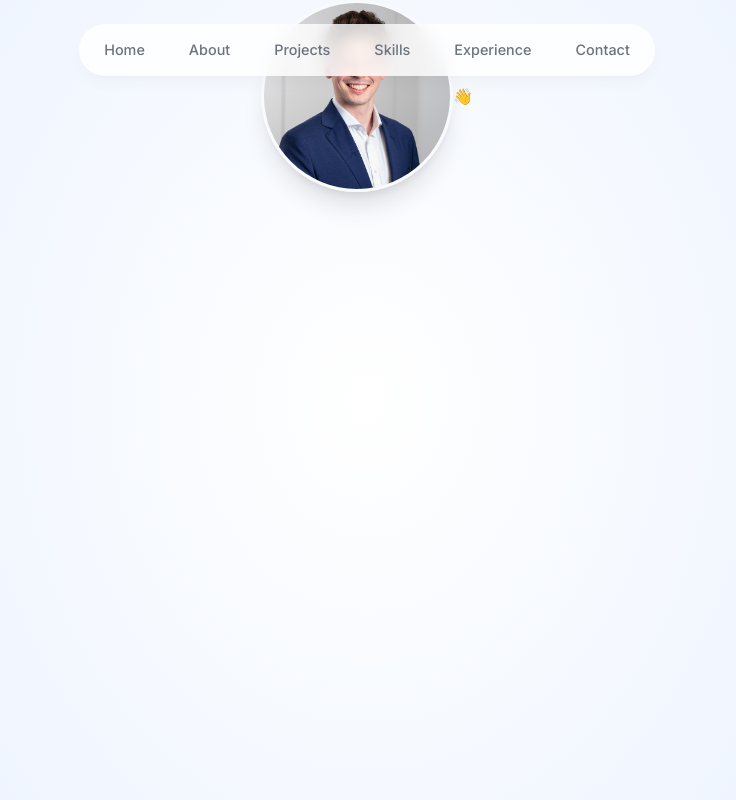
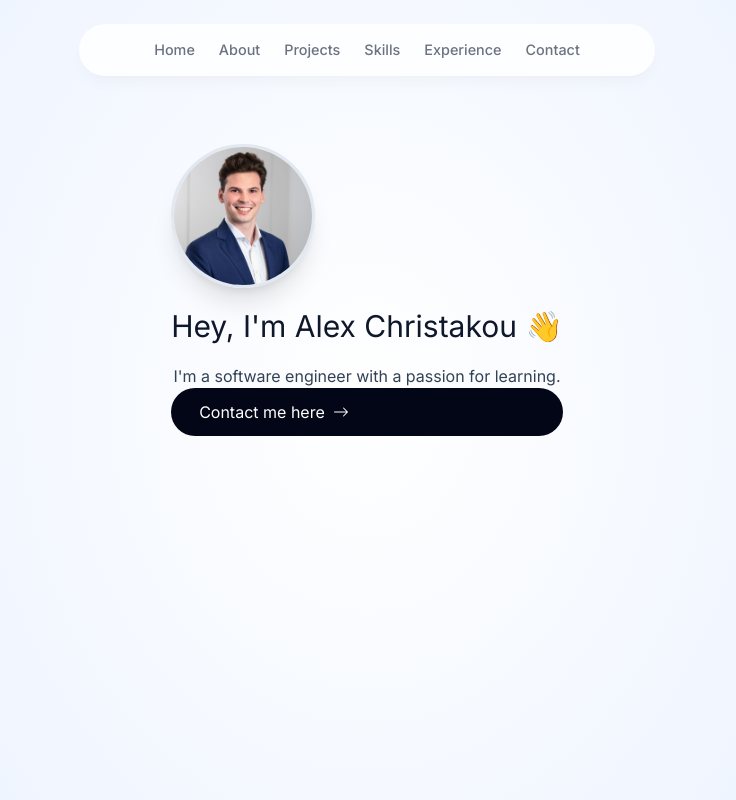
Before and after one commit to achris2/portfolio, a Next.js app: page / in a window 1280 px wide. Shown: the whole page, without its empty margins (273-1009 px from the left). Built offline with nearby package versions, Linux system fonts and the light colour scheme.

Commit message:
created intro section

```diff
--- a/app/layout.tsx
+++ b/app/layout.tsx
@@ -16,8 +16,8 @@ export default function RootLayout({
 }) {
   return (
     <html lang="en">
-      <body className={`${inter.className} bg-white text-gray-950 relative`}>
-      <div class="absolute top-0 z-[-2] h-screen w-screen rotate-180 transform bg-white bg-[radial-gradient(60%_120%_at_50%_50%,hsla(180,65%,55%,0)_0,rgba(130,175,255,0.2)_100%)]">
+      <body className={`${inter.className} bg-white text-gray-950 relative pt-28 sm:pt-36`}>
+      <div className="absolute top-0 z-[-2] h-screen w-screen rotate-180 transform bg-white bg-[radial-gradient(60%_120%_at_50%_50%,hsla(180,65%,55%,0)_0,rgba(130,175,255,0.2)_100%)]">
 
       </div>
 
--- a/app/page.tsx
+++ b/app/page.tsx
@@ -2,7 +2,7 @@ import Intro from "@/components/intro";
 
 export default function Home() {
   return (
-    <main className="">
+    <main className="flex flex-col items-center px-4">
       <Intro />
     </main>
   )
--- a/components/header.tsx
+++ b/components/header.tsx
@@ -16,10 +16,10 @@ export default function Header() {
         </motion.div>
 
         <nav className="flex fixed top-[0.15rem] left-1/2 -translate-x-1/2 py-2 sm:top-[1.7rem] sm:h-[initial] sm:py-0">
-            <ul className="flex w-[22rem] flex-wrap items-center justify-center gap-y-1 text-[0.9rem] font-medium text-gray-500 sm:w-[initial] sm:flex-nowrap sm:gap-5 ">
+            <ul className="flex w-[22rem] items-center justify-center gap-y-1 text-[0.9rem] font-medium text-gray-500 sm:w-[initial] flex-nowrap sm:gap- ">
                 {
                 links.map(link =>
-                    <motion.li className="h-3/4 flex items-center justify-center" initial={{y: -100, opacity: 0}} animate={{y: 0, opacity: 1}} key={link.hash}>
+                    <motion.li className="h-3/4 flex items-center justify-center relative" initial={{y: -100, opacity: 0}} animate={{y: 0, opacity: 1}} key={link.hash}>
                         <Link className="flex w-full items-center justify-center px-3 py-3 hover:text-gray-950 transition" href ={link.hash}>{link.name}</Link>
 
                     </motion.li>
--- a/components/intro.tsx
+++ b/components/intro.tsx
@@ -1,23 +1,49 @@
-import Image from 'next/image'
-import React from 'react'
+"use client";
+import Image from 'next/image';
+import React from 'react';
 import alexAvatar from "@/public/alex-avatar.jpeg";
+import { motion } from "framer-motion";
+import Link from 'next/link';
+import { BsArrowRight, BsLinkedin } from "react-icons/bs";
+import { HiDownload } from "react-icons/hi";
+
 
 export default function Intro() {
   return (
-    <section>
+    <section className ="mb-28 max-w-[50rem] text-center sm:mb-0">
         <div className ="flex items-center justify-center">
-            <div>
+            <div className="flex relative px-10">
+                <motion.div
+                  initial={{ opacity: 0, scale: 0}}
+                  animate={{ opacity: 1, scale: 1}}
+                  transition={{ type: "tween", duration: 0.5}}
+                >
                     <Image
                         src= {alexAvatar}
                         alt="Photo of Alex Christakou"
                         quality="100"
                         priority={true}
-                className = "h-48 w-48 object-cover rounded-full border-[0.2rem] border-slate-50 shadow-xl"
+                        className = "flex items-center justify-center h-36 w-36 object-cover rounded-full border-[0.2rem] border-slate-200 shadow-xl"
                     />
+                    <span className="flex text-3xl text-slate-900 py-5">
+                        <h1> Hey, I'm Alex Christakou 👋 </h1>
+                    </span>
+                    <span className="text-slate-700">
+                        <p>
+                            I'm a software engineer with a passion for learning.
+                        </p>
+                    </span>
+
+                    <div>
+                        <Link
+                            href="#contact"
+                            className="bg-slate-950 text-white px-7 py-3 flex items-center gap-2 rounded-full"
+                            >
+                            Contact me here <BsArrowRight />
+                        </Link>
                     </div>
-            <span>
-            👋
-            </span>
+                </motion.div>
+            </div>
         </div>
     </section>
   )
```
Lines whose indentation alone changed are shown as unchanged.
